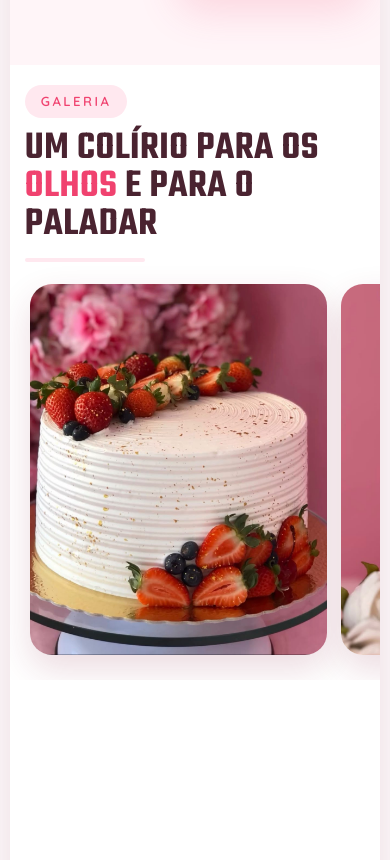
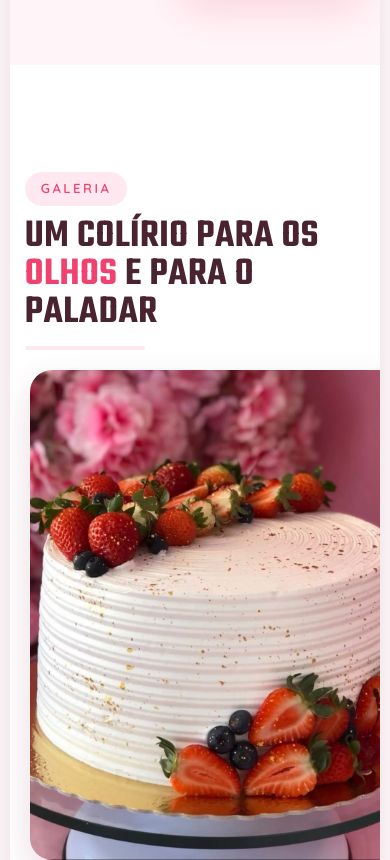
Before and after one commit to aldemir11junior-lgtm/Delicie, a plain HTML site: page index.html in a window 390 px wide. Shown: the part 8618-9478 px from the top of the page. Drawn offline with Linux system fonts and the light colour scheme.

Commit message:
Celular: galeria ocupa a tela toda, sem faixa branca no fim
O palco da galeria passa a ter a altura da tela (igual ao notebook):
a próxima seção começa no rodapé da tela assim que a última foto passa.
Fotos maiores e faixa 2,6x mais rápida para manter o efeito curto.

Co-Authored-By: Claude Opus 5.5 <noreply@anthropic.com>

```diff
--- a/css/style.css
+++ b/css/style.css
@@ -726,3 +726,11 @@ html,body{overflow-x:clip;max-width:100%}
 @media (max-width:620px){
   .sheet{margin-top:-40px}
 }
+
+/* CELULAR: galeria ocupa a tela toda (igual ao notebook):
+   a próxima seção começa exatamente no rodapé da tela */
+@media (max-width:620px){
+  .hgal-stage{height:100vh;height:100svh;padding:74px 0 16px;justify-content:center;gap:20px}
+  .hgal-track .g-item{height:58svh;max-height:none}
+  .hgal-track .g-item:nth-child(4n+3){height:50svh}
+}
--- a/js/script.js
+++ b/js/script.js
@@ -207,9 +207,9 @@
       palco = stage.offsetHeight;
       topo = Math.max(0, (window.innerHeight - palco) / 2);
       stage.style.top = topo + 'px';
-      // velocidade: no celular a faixa anda 2x mais rápido que a rolagem,
+      // velocidade: no celular a faixa anda 2,6x mais rápido que a rolagem,
       // para o efeito não exigir muita rolagem (no computador, 1:1)
-      const vel = window.innerWidth < 760 ? 2 : 1;
+      const vel = window.innerWidth < 760 ? 2.6 : 1;
       hgal.style.height = (curso / vel + palco) + 'px';
       mover();
     };
@@ -227,6 +227,7 @@
     }, { passive: true });
     window.addEventListener('resize', medir);
     window.addEventListener('load', medir);
+    if (document.fonts) document.fonts.ready.then(medir);
     medir();
   }
 
```
